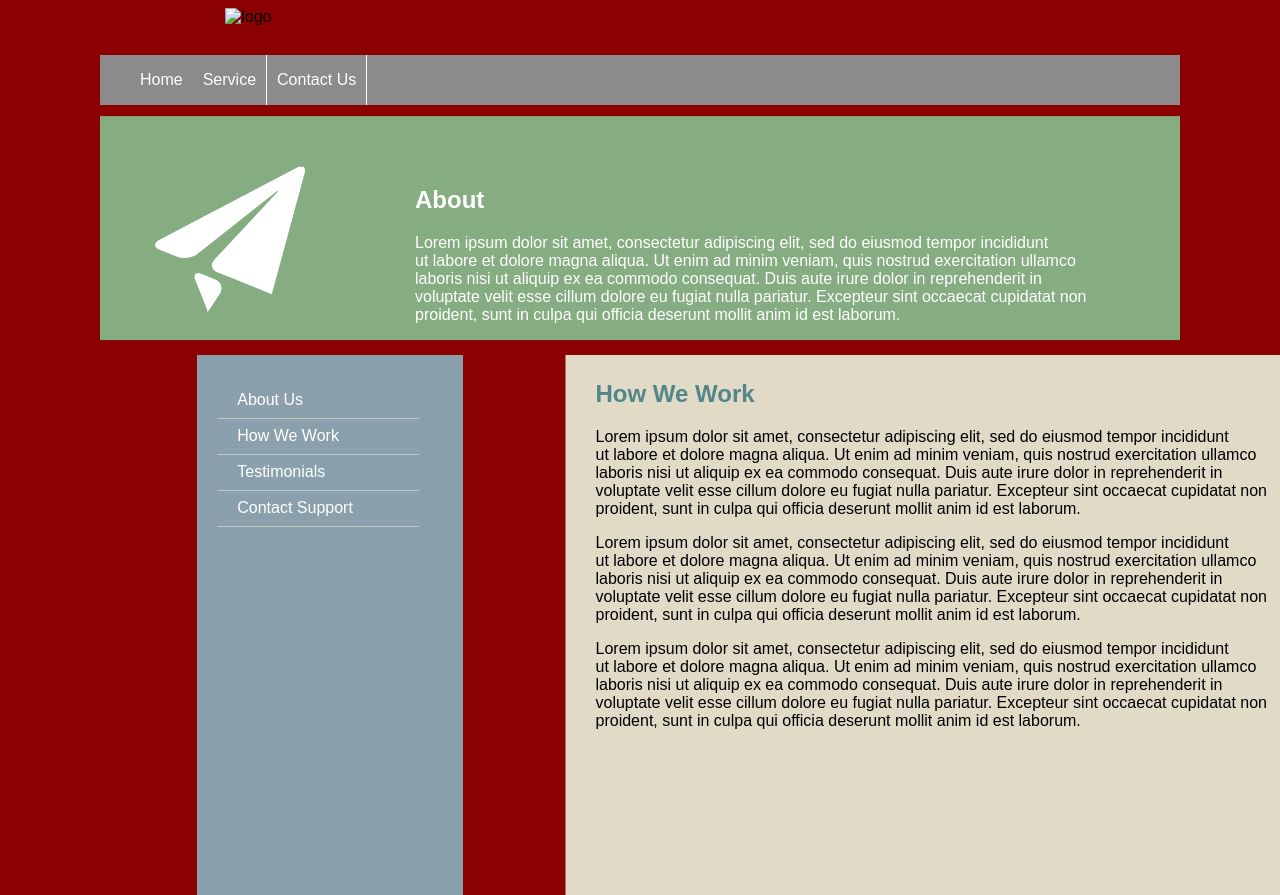
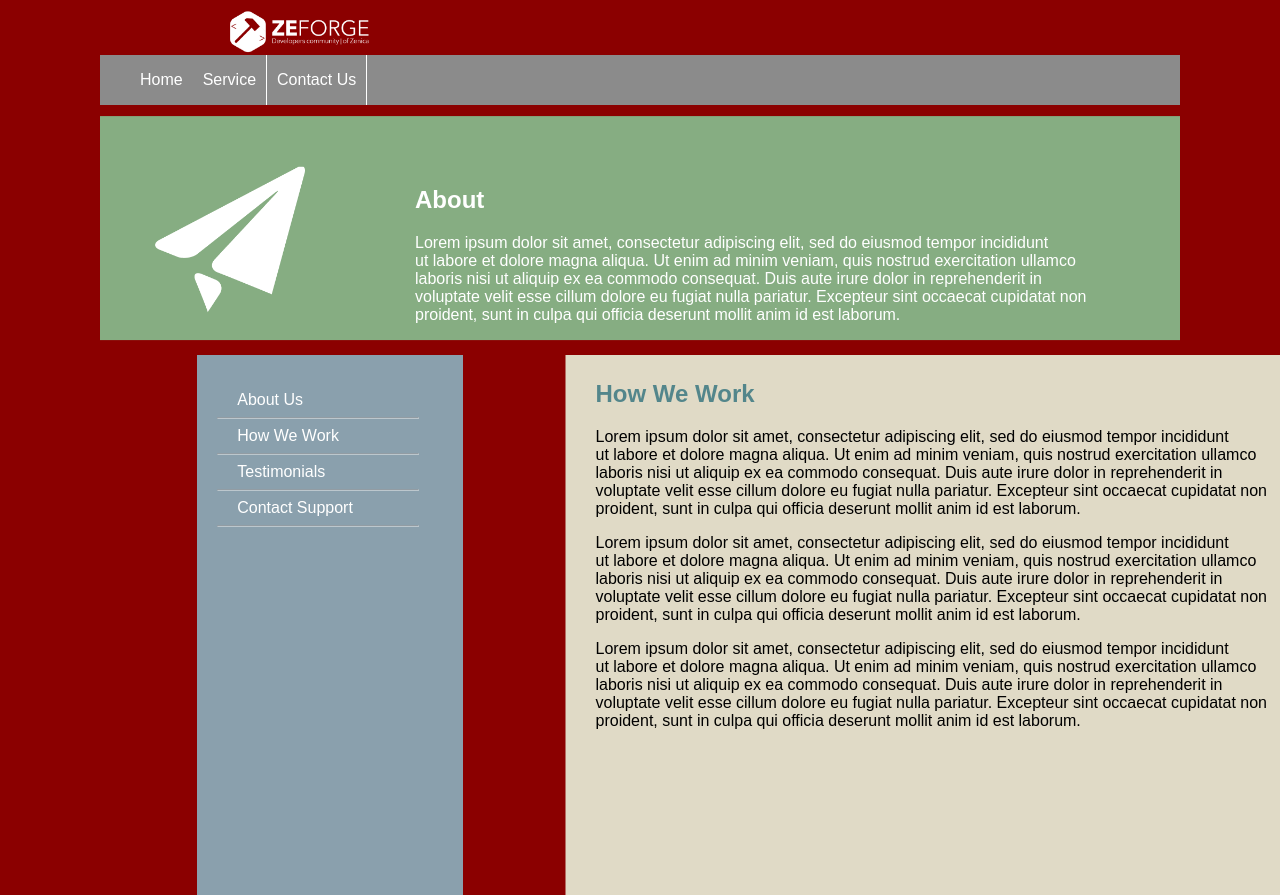
Before and after one commit to MuharemagiC/Zadaca-4, a plain HTML site: page index.html in a window 1280 px wide. Shown: the top 895 px of the page. Drawn offline with Linux system fonts and the light colour scheme.

Commit message:
second commit

```diff
--- a/index.html
+++ b/index.html
@@ -9,7 +9,7 @@
 </head>
 <body>
     <section class="main-section">
-        <img src="ZeForge_Logo WHITE.png" alt="logo">
+        <img src="ZeForge_Logo-WHITE.png" alt="logo">
     </section>
     <nav class="main-nav">
         <ul>
```
